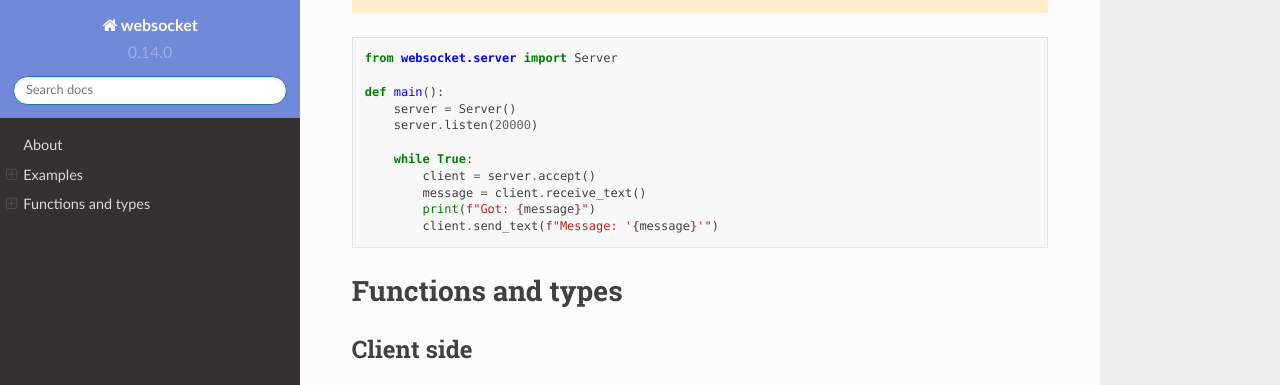
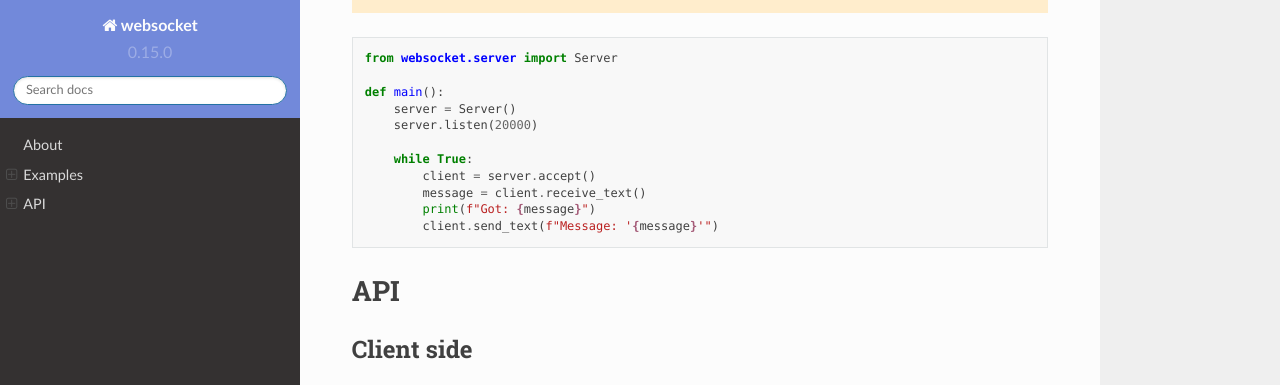
Before and after one commit to mys-lang/package-websocket, a Sphinx documentation site: the page built from doc/index.rst, in a window 1280 px wide and 900 px high, scrolled down 725 px, cut to the strip 0-385 px from the top of the window. Built offline with Sphinx 7.4.7 and the Read the Docs theme 2.0.0, drawn with Linux system fonts in a browser that asks for light colours.

Commit message:
Documentation.

```diff
--- a/doc/index.rst
+++ b/doc/index.rst
@@ -43,8 +43,8 @@ Server side
            print(f"Got: {message}")
            client.send_text(f"Message: '{message}'")
 
-Functions and types
-===================
+API
+===
 
 Client side
 -----------
--- a/package.toml
+++ b/package.toml
@@ -1,6 +1,6 @@
 [package]
 name = "websocket"
-version = "0.14.0"
+version = "0.15.0"
 authors = ["Erik Moqvist <erik.moqvist@gmail.com>"]
 description = "Websocket."
 
```
